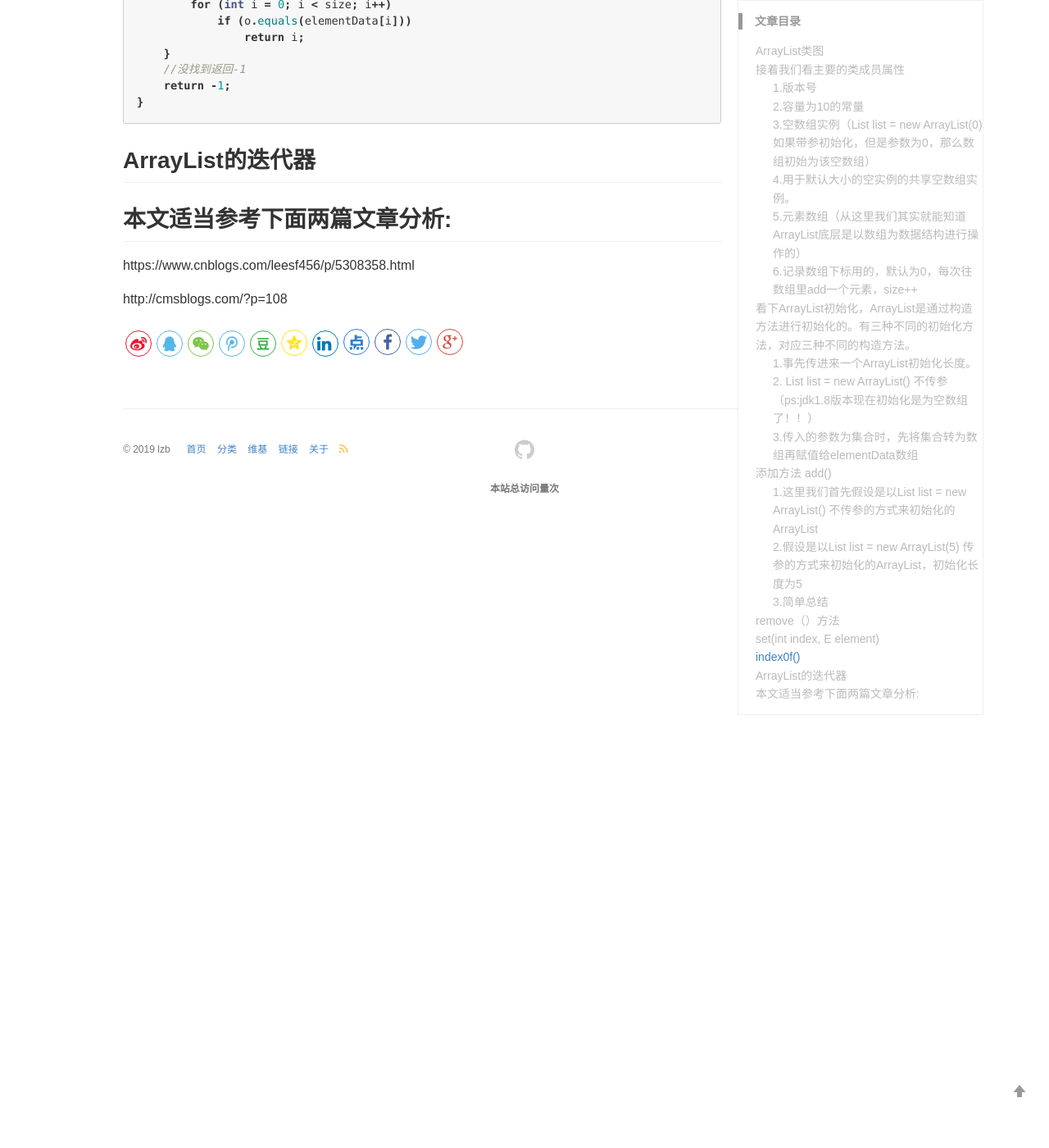
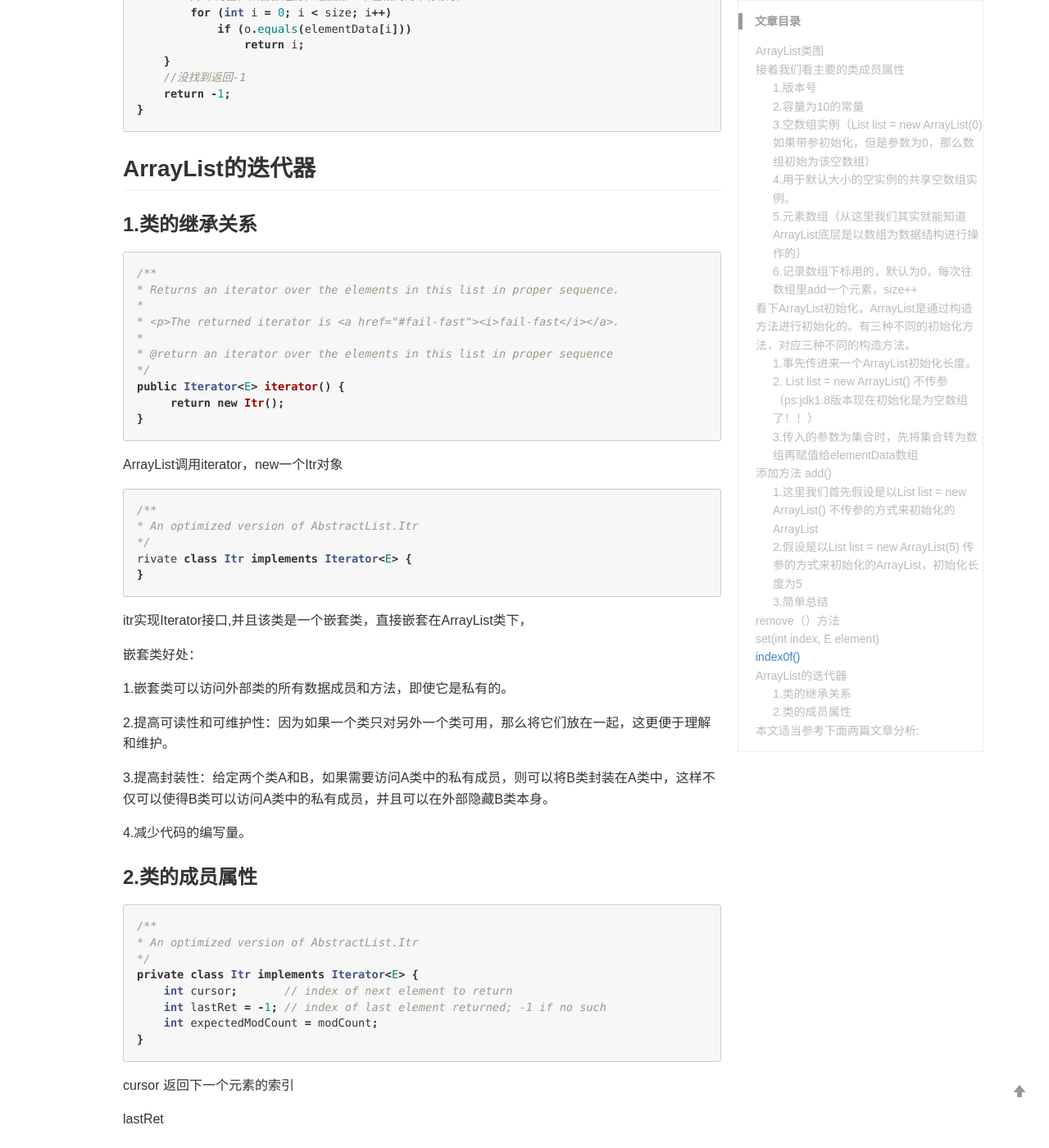
Before and after one commit to lizb0907/lizb0907.github.io, a Jekyll site: the page built from _posts/java-scource-code-analysis/2020-04-14-ArrayList.md, in a window 1280 px wide and 1400 px high, scrolled down 10079 px. Shown: the whole window at 82% size. Built offline with Jekyll 4.4.1, drawn with Linux system fonts in a browser that asks for light colours; comment, search, counter and statistics services are not loaded; some of the changed text lies outside the part shown.

Commit message:
update arrayList

````diff
--- a/_posts/java-scource-code-analysis/2020-04-14-ArrayList.md
+++ b/_posts/java-scource-code-analysis/2020-04-14-ArrayList.md
@@ -448,6 +446,58 @@ public int indexOf(Object o) {
 
 ## ArrayList的迭代器
 
+### 1.类的继承关系
+
+```java
+/**
+* Returns an iterator over the elements in this list in proper sequence.
+*
+* <p>The returned iterator is <a href="#fail-fast"><i>fail-fast</i></a>.
+*
+* @return an iterator over the elements in this list in proper sequence
+*/
+public Iterator<E> iterator() {
+     return new Itr();
+}
+```
+ArrayList调用iterator，new一个Itr对象
+
+
+```java
+/**
+* An optimized version of AbstractList.Itr
+*/
+rivate class Itr implements Iterator<E> {
+}
+```
+itr实现Iterator接口,并且该类是一个嵌套类，直接嵌套在ArrayList类下，
+
+嵌套类好处：
+
+1.嵌套类可以访问外部类的所有数据成员和方法，即使它是私有的。
+
+2.提高可读性和可维护性：因为如果一个类只对另外一个类可用，那么将它们放在一起，这更便于理解和维护。
+
+3.提高封装性：给定两个类A和B，如果需要访问A类中的私有成员，则可以将B类封装在A类中，这样不仅可以使得B类可以访问A类中的私有成员，并且可以在外部隐藏B类本身。
+
+4.减少代码的编写量。
+
+
+### 2.类的成员属性
+
+```java
+/**
+* An optimized version of AbstractList.Itr
+*/
+private class Itr implements Iterator<E> {
+    int cursor;       // index of next element to return
+    int lastRet = -1; // index of last element returned; -1 if no such
+    int expectedModCount = modCount;
+}
+```
+cursor 返回下一个元素的索引
+
+lastRet
 
 ## 本文适当参考下面两篇文章分析:
 
````
Also changed, not shown: other parts of _posts/java-scource-code-analysis/2020-04-14-ArrayList.md (+0 -2 lines).
